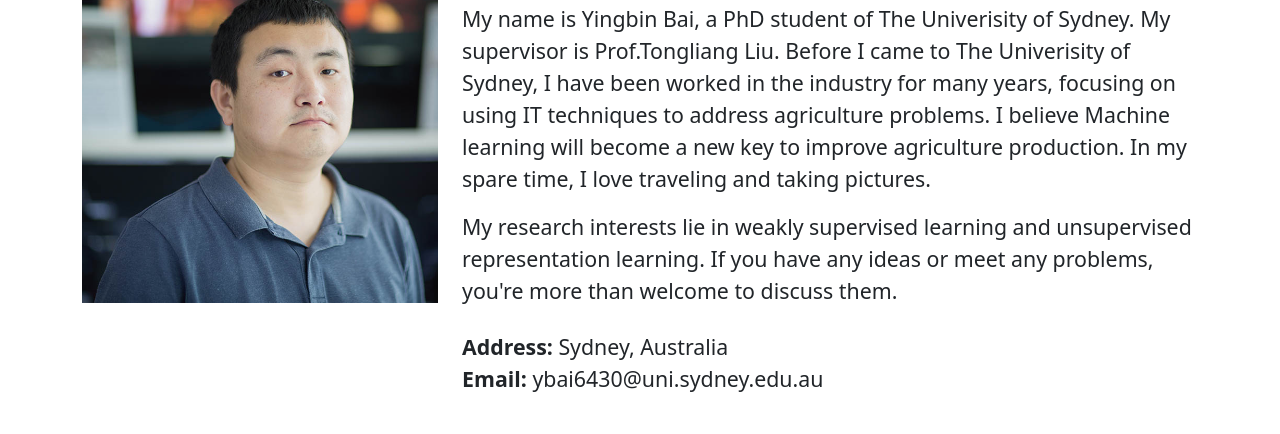
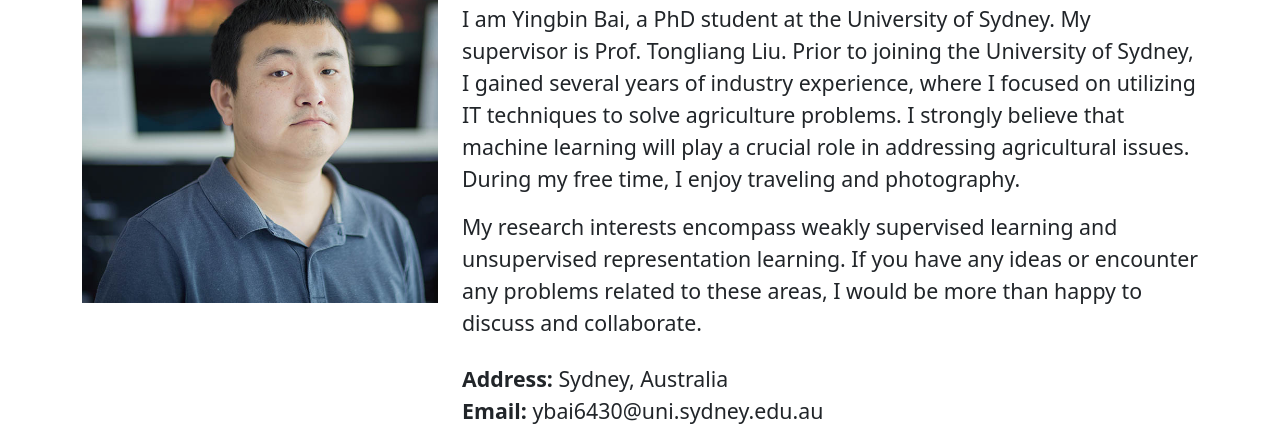
Before and after one commit to bybeye/bybeye.github.io, a plain HTML site: page index.html in a window 1280 px wide. Shown: the part 184-618 px from the top of the page. Drawn offline with Linux system fonts and the light colour scheme.

Commit message:
Update index.html

```diff
--- a/index.html
+++ b/index.html
@@ -26,9 +26,9 @@
               <div>
                 <h1 class="big">About me</h1>
                 <div class="personal-desc">
-                  <p>My name is Yingbin Bai, a PhD student of The Univerisity of Sydney. My supervisor is Prof.Tongliang Liu. Before I came to The Univerisity of Sydney, I have been worked in the industry for many years, focusing on using IT techniques to address agriculture problems. I believe Machine learning will become a new key to improve agriculture production. In my spare time, I love traveling and taking pictures.</p>
+                  <p>I am Yingbin Bai, a PhD student at the University of Sydney. My supervisor is Prof. Tongliang Liu. Prior to joining the University of Sydney, I gained several years of industry experience, where I focused on utilizing IT techniques to solve agriculture problems. I strongly believe that machine learning will play a crucial role in addressing agricultural issues. During my free time, I enjoy traveling and photography.</p>
 
-                  <p>My research interests lie in weakly supervised learning and unsupervised representation learning. If you have any ideas or meet any problems, you're more than welcome to discuss them.</p>
+                  <p>My research interests encompass weakly supervised learning and unsupervised representation learning. If you have any ideas or encounter any problems related to these areas, I would be more than happy to discuss and collaborate.</p>
                   <ul class="mt-4 px-md-0 px-2">
                     <li class="d-flex"><span class="about-info">Address:&nbsp;</span><span>Sydney, Australia</span></li>
                     <li class="d-flex"><span class="about-info">Email:&nbsp;</span> <span>ybai6430@uni.sydney.edu.au</span></li>
```
